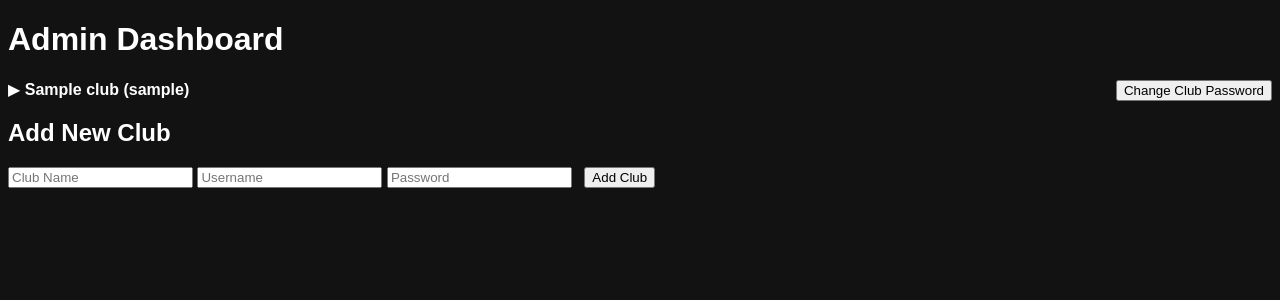
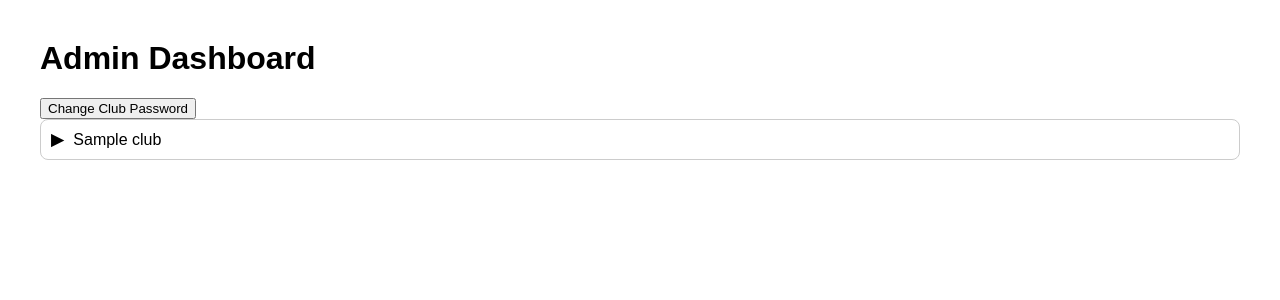
Before and after one commit to Chris-Afford/LSD, a FastAPI app: template templates/admin_dashboard.html in a window 1280 px wide. Shown: the top 300 px of the page. Run offline with FastAPI, Linux system fonts and the light colour scheme; the template is opened without the code that fills it: most values are stand-ins (such as "Sample title", 1, 10 or a date in 2020).

Commit message:
Update admin_dashboard.html

```diff
--- a/templates/admin_dashboard.html
+++ b/templates/admin_dashboard.html
@@ -1,103 +1,93 @@
 <!DOCTYPE html>
-<html>
+<html lang="en">
 <head>
+    <meta charset="UTF-8">
     <title>Admin Dashboard</title>
     <style>
-        body { background-color: #121212; color: white; font-family: Arial; }
-        .club { margin: 10px 0; }
-        .club-name { cursor: pointer; font-weight: bold; }
-        .venues { display: none; margin-left: 20px; }
-        .venue-item { display: flex; justify-content: space-between; align-items: center; margin-bottom: 4px; }
-        button { margin-left: 8px; }
-        .popup-bg {
-            position: fixed; top: 0; left: 0; width: 100%; height: 100%;
-            background: rgba(0,0,0,0.8); display: none; justify-content: center; align-items: center;
-        }
-        .popup { background: #222; padding: 20px; border-radius: 8px; }
-        .popup input, .popup select { margin: 5px 0; }
+        body { font-family: sans-serif; margin: 40px; }
+        .club { border: 1px solid #ccc; margin-bottom: 15px; padding: 10px; border-radius: 8px; }
+        .toggle { cursor: pointer; font-weight: bold; margin-right: 10px; }
+        .venue-list { margin-left: 25px; display: none; }
+        .venue-item { display: flex; align-items: center; margin: 4px 0; }
+        .delete-btn { color: red; margin-right: 10px; cursor: pointer; font-weight: bold; }
+        .add-venue-box { margin-top: 10px; }
+        .modal { display: none; position: fixed; top: 0; left: 0; right: 0; bottom: 0;
+                 background-color: rgba(0,0,0,0.5); align-items: center; justify-content: center; }
+        .modal-content { background: #fff; padding: 20px; border-radius: 10px; }
+        .modal select, .modal input { display: block; margin-bottom: 10px; width: 100%; }
+        .modal button { padding: 6px 12px; }
     </style>
-    <script>
-        function toggleVenues(id) {
-            const el = document.getElementById('venues-' + id);
-            const arrow = document.getElementById('arrow-' + id);
-            if (el.style.display === 'block') {
-                el.style.display = 'none';
-                arrow.innerHTML = '▶';
-            } else {
-                el.style.display = 'block';
-                arrow.innerHTML = '▼';
-            }
-        }
-
-        function confirmDeleteVenue(venueId, venueName) {
-            if (confirm("Are you sure you want to delete venue '" + venueName + "'?")) {
-                fetch('/admin/delete_venue', {
-                    method: 'POST',
-                    headers: { 'Content-Type': 'application/x-www-form-urlencoded' },
-                    body: 'venue_id=' + venueId
-                }).then(() => location.reload());
-            }
-        }
-
-        function showPasswordPopup() {
-            document.getElementById("password-popup-bg").style.display = "flex";
-        }
-
-        function closePasswordPopup() {
-            document.getElementById("password-popup-bg").style.display = "none";
-        }
-    </script>
 </head>
 <body>
-    <h1>Admin Dashboard</h1>
+<h1>Admin Dashboard</h1>
+<button onclick="document.getElementById('passwordModal').style.display='flex'">Change Club Password</button>
 
-    <button onclick="showPasswordPopup()" style="float: right;">Change Club Password</button>
-
+<div id="clubs">
     {% for club in clubs %}
         <div class="club">
-            <span id="arrow-{{ club.id }}" onclick="toggleVenues({{ club.id }})">▶</span>
-            <span class="club-name" onclick="toggleVenues({{ club.id }})">{{ club.name }} ({{ club.username }})</span>
-            <div class="venues" id="venues-{{ club.id }}">
+            <span class="toggle" onclick="toggleClub({{ club.id }})">▶</span>{{ club.name }}
+            <div class="venue-list" id="venues-{{ club.id }}">
                 {% for venue in venues %}
                     {% if venue.club_id == club.id %}
-                        <div class="venue-item">
-                            <span>{{ venue.name }}</span>
-                            <button onclick="confirmDeleteVenue({{ venue.id }}, '{{ venue.name }}')">Delete</button>
-                        </div>
+                    <div class="venue-item">
+                        <span class="delete-btn" onclick="confirmDelete({{ venue.id }})">✖</span>{{ venue.name }}
+                    </div>
                     {% endif %}
                 {% endfor %}
-                <form method="post" action="/admin/add_venue">
-                    <input type="hidden" name="club_id" value="{{ club.id }}">
-                    <input type="text" name="venue_name" placeholder="New Venue Name" required>
-                    <button type="submit">Add Venue</button>
-                </form>
+                <div class="add-venue-box">
+                    <input type="text" id="venue-name-{{ club.id }}" placeholder="New Venue Name">
+                    <button onclick="addVenue({{ club.id }})">Add</button>
+                </div>
             </div>
         </div>
     {% endfor %}
+</div>
 
-    <h2>Add New Club</h2>
-    <form method="post" action="/admin/add_club">
-        <input type="text" name="name" placeholder="Club Name" required>
-        <input type="text" name="username" placeholder="Username" required>
-        <input type="password" name="password" placeholder="Password" required>
-        <button type="submit">Add Club</button>
-    </form>
+<div class="modal" id="passwordModal">
+    <div class="modal-content">
+        <form method="POST" action="/admin/update_password">
+            <label>Select Club:</label>
+            <select name="club_id">
+                {% for club in clubs %}
+                    <option value="{{ club.id }}">{{ club.name }}</option>
+                {% endfor %}
+            </select>
+            <label>New Password:</label>
+            <input type="password" name="new_password">
+            <button type="submit">Apply</button>
+            <button type="button" onclick="document.getElementById('passwordModal').style.display='none'">Cancel</button>
+        </form>
+    </div>
+</div>
 
-    <!-- Password Popup -->
-    <div id="password-popup-bg" class="popup-bg">
-        <div class="popup">
-            <form method="post" action="/admin/update_password">
-                <h3>Change Club Password</h3>
-                <select name="club_id" required>
-                    {% for club in clubs %}
-                        <option value="{{ club.id }}">{{ club.name }}</option>
-                    {% endfor %}
-                </select><br>
-                <input type="password" name="new_password" placeholder="New Password" required><br>
-                <button type="submit">Apply</button>
-                <button type="button" onclick="closePasswordPopup()">Cancel</button>
-            </form>
-        </div>
-    </div>
+<script>
+function toggleClub(clubId) {
+    const el = document.getElementById('venues-' + clubId);
+    const arrow = el.parentElement.querySelector('.toggle');
+    const visible = el.style.display === 'block';
+    el.style.display = visible ? 'none' : 'block';
+    arrow.textContent = visible ? '▶' : '▼';
+}
+
+function confirmDelete(venueId) {
+    if (confirm('Are you sure you want to delete this venue?')) {
+        fetch('/admin/delete_venue', {
+            method: 'POST',
+            headers: { 'Content-Type': 'application/x-www-form-urlencoded' },
+            body: new URLSearchParams({ venue_id: venueId })
+        }).then(() => location.reload());
+    }
+}
+
+function addVenue(clubId) {
+    const name = document.getElementById('venue-name-' + clubId).value;
+    if (!name.trim()) return alert('Please enter a venue name.');
+    fetch('/admin/add_venue', {
+        method: 'POST',
+        headers: { 'Content-Type': 'application/x-www-form-urlencoded' },
+        body: new URLSearchParams({ club_id: clubId, venue_name: name })
+    }).then(() => location.reload());
+}
+</script>
 </body>
 </html>
```
